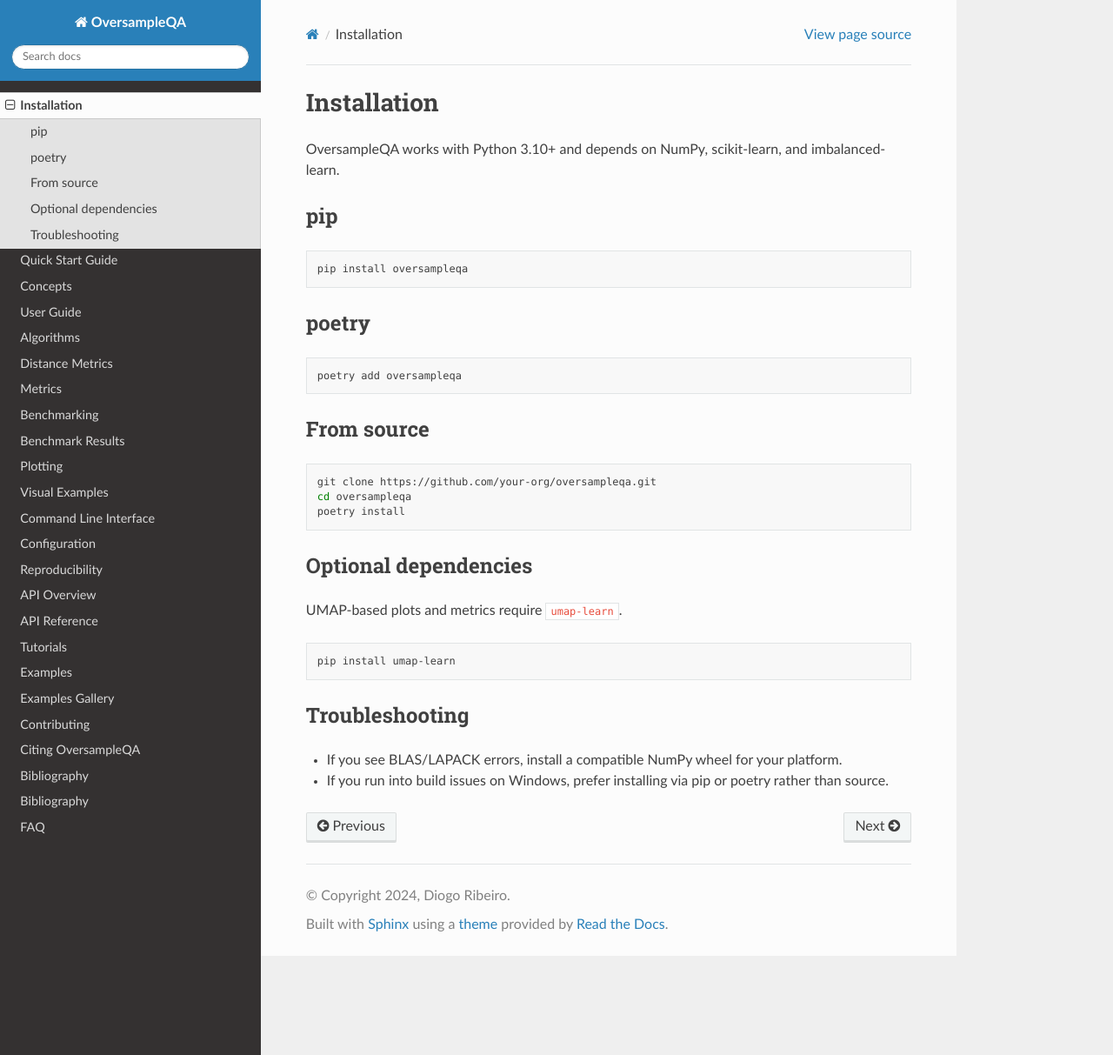
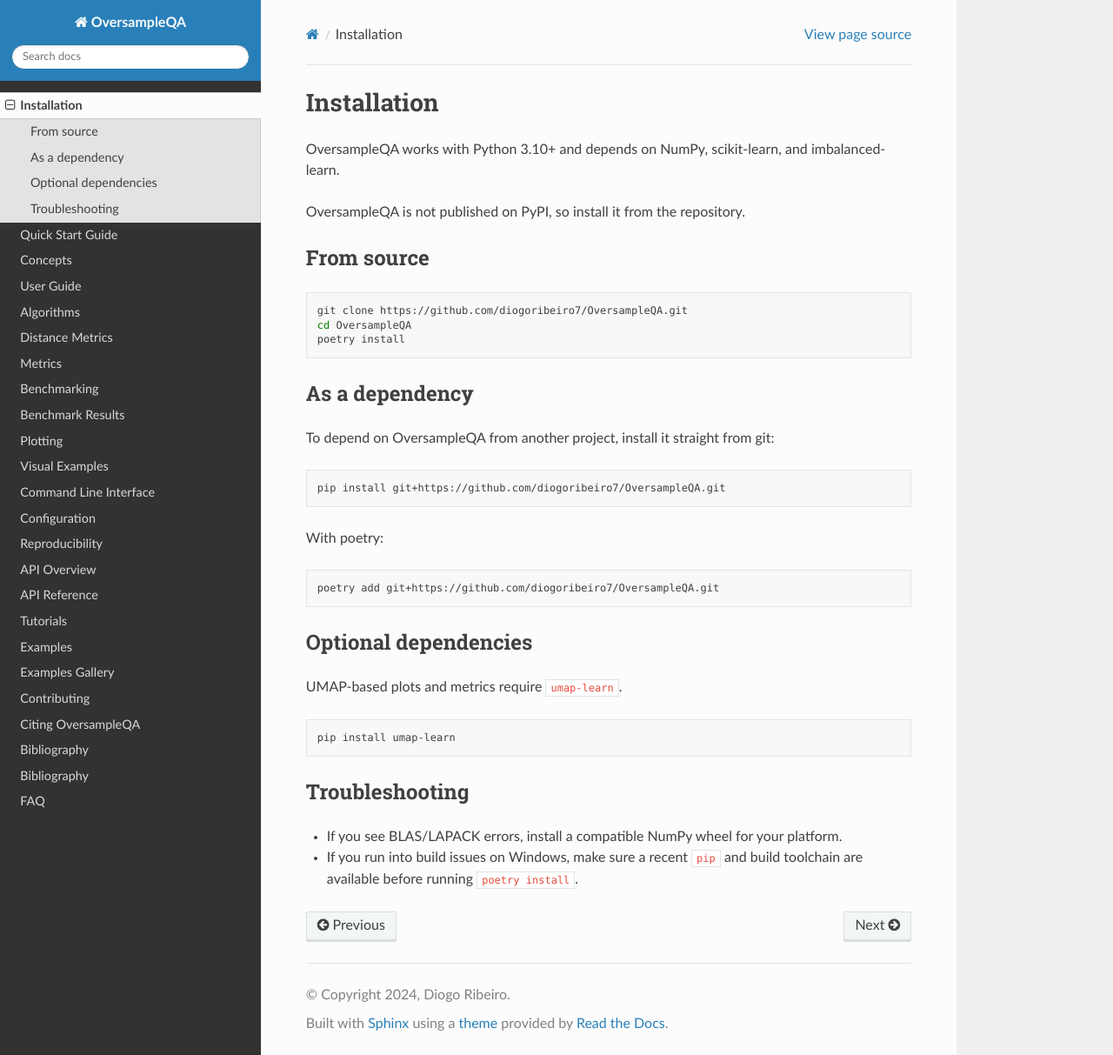
Before and after one commit to DiogoRibeiro7/OversampleQA, a Sphinx documentation site: the page built from docs/installation.rst, in a window 1280 px wide and 1213 px high. Shown: the whole window at 87% size. Built offline with Sphinx 7.4.7 and the Read the Docs theme 3.1.0, drawn with Linux system fonts in a browser that asks for light colours.

Commit message:
chore: drop release automation and PyPI distribution
Delete the release workflow. The project will not publish to PyPI, so
python-semantic-release no longer has a job to do: remove the dev
dependency and its four config blocks from pyproject.toml.

The package was never on PyPI, yet the README, docs, and support guide all
told users to run pip install oversampleqa. Replace the PyPI badges with a
static Python version badge and point every install path at the git
repository instead. Drop the PyPI artifact references from CITATION.cff and
.zenodo.json so the minted DOI record does not link to a page that does not
exist.

Releases are now cut by hand. Publishing a GitHub release is still what
triggers the Zenodo archive, so the citation workflow is unchanged apart
from losing the automated tag and version bump.

```diff
--- a/docs/installation.rst
+++ b/docs/installation.rst
@@ -3,28 +3,31 @@
 
 OversampleQA works with Python 3.10+ and depends on NumPy, scikit-learn, and imbalanced-learn.
 
-pip
----
-
-.. code-block:: bash
-
-   pip install oversampleqa
-
-poetry
-------
-
-.. code-block:: bash
-
-   poetry add oversampleqa
+OversampleQA is not published on PyPI, so install it from the repository.
 
 From source
 -----------
 
 .. code-block:: bash
 
-   git clone https://github.com/your-org/oversampleqa.git
-   cd oversampleqa
+   git clone https://github.com/diogoribeiro7/OversampleQA.git
+   cd OversampleQA
    poetry install
+
+As a dependency
+---------------
+
+To depend on OversampleQA from another project, install it straight from git:
+
+.. code-block:: bash
+
+   pip install git+https://github.com/diogoribeiro7/OversampleQA.git
+
+With poetry:
+
+.. code-block:: bash
+
+   poetry add git+https://github.com/diogoribeiro7/OversampleQA.git
 
 Optional dependencies
 ---------------------
@@ -39,4 +42,4 @@
 ---------------
 
 * If you see BLAS/LAPACK errors, install a compatible NumPy wheel for your platform.
-* If you run into build issues on Windows, prefer installing via pip or poetry rather than source.
+* If you run into build issues on Windows, make sure a recent ``pip`` and build toolchain are available before running ``poetry install``.
--- a/docs/quickstart.rst
+++ b/docs/quickstart.rst
@@ -6,11 +6,13 @@
 Installation
 ------------
 
-Install OversampleQA using pip:
+OversampleQA is not published on PyPI. Install it from source:
 
 .. code-block:: bash
 
-   pip install oversampleqa
+   git clone https://github.com/diogoribeiro7/OversampleQA.git
+   cd OversampleQA
+   poetry install
 
 Basic Usage
 -----------
```
Also changed, not shown: CHANGELOG.md (+4 -3 lines), README.md (+10 -13 lines), SUPPORT.md (+3 -6 lines), docs/index.rst (+7 -6 lines), pyproject.toml (+0 -16 lines), .zenodo.json, 2 other files.
